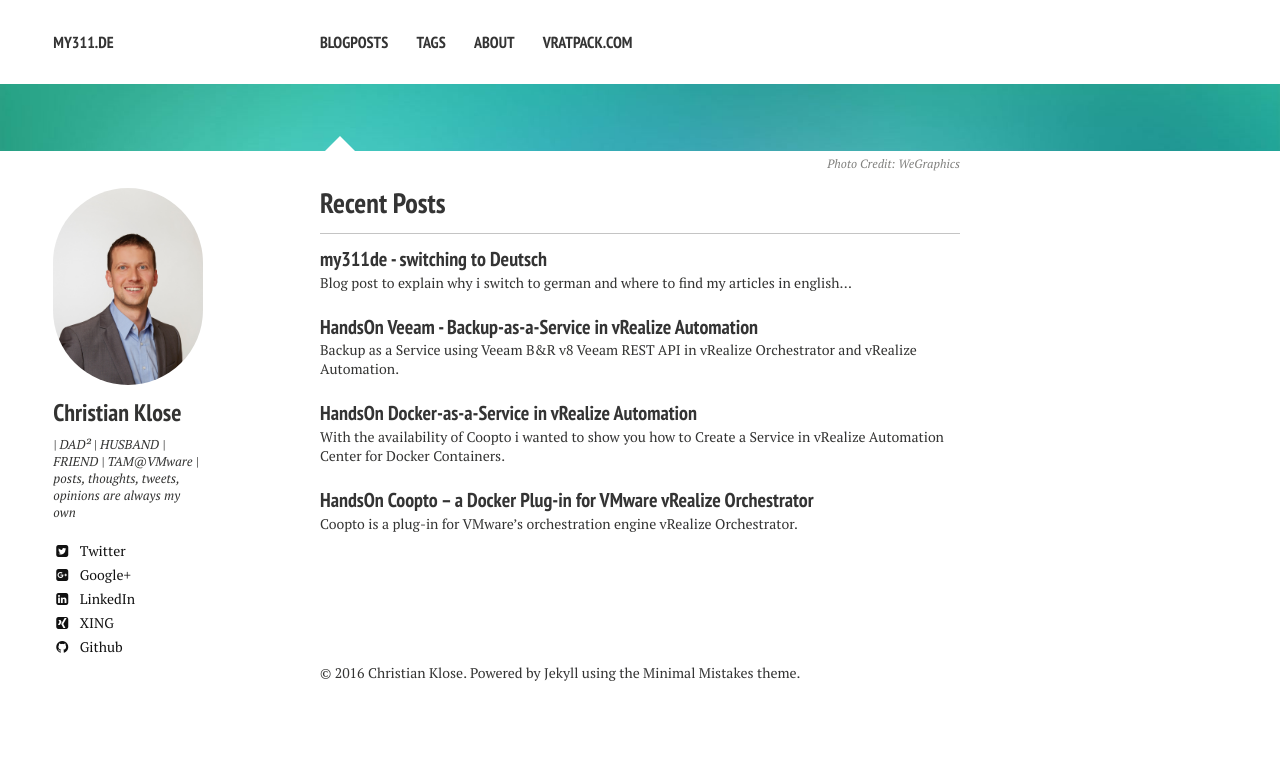
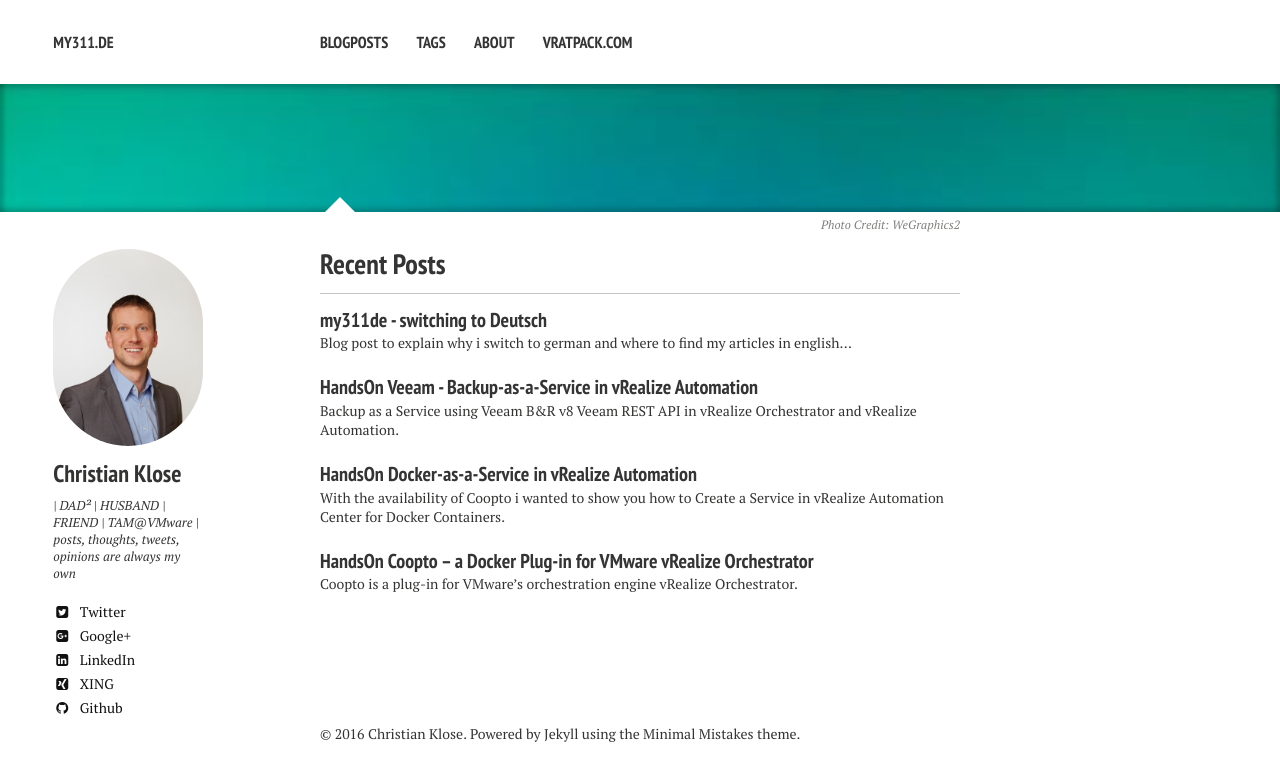
Before and after one commit to ChristianKlose/ChristianKlose.github.io, a Jekyll site: the page built from index.md, in a window 1280 px wide. Shown: the top 781 px of the page. Built offline with Jekyll 4.4.1, drawn with Linux system fonts in a browser that asks for light colours; nearby versions of some CDN libraries.

Commit message:
smaller image

```diff
--- a/index.md
+++ b/index.md
@@ -2,6 +2,6 @@
 layout: home
 image:
   feature: sample-image-1.jpg
-  credit: WeGraphics
+  credit: WeGraphics2
   creditlink: http://wegraphics.net/downloads/free-ultimate-blurred-background-pack/
 ---
```
Also changed, not shown: images/sample-image-1.jpg.
